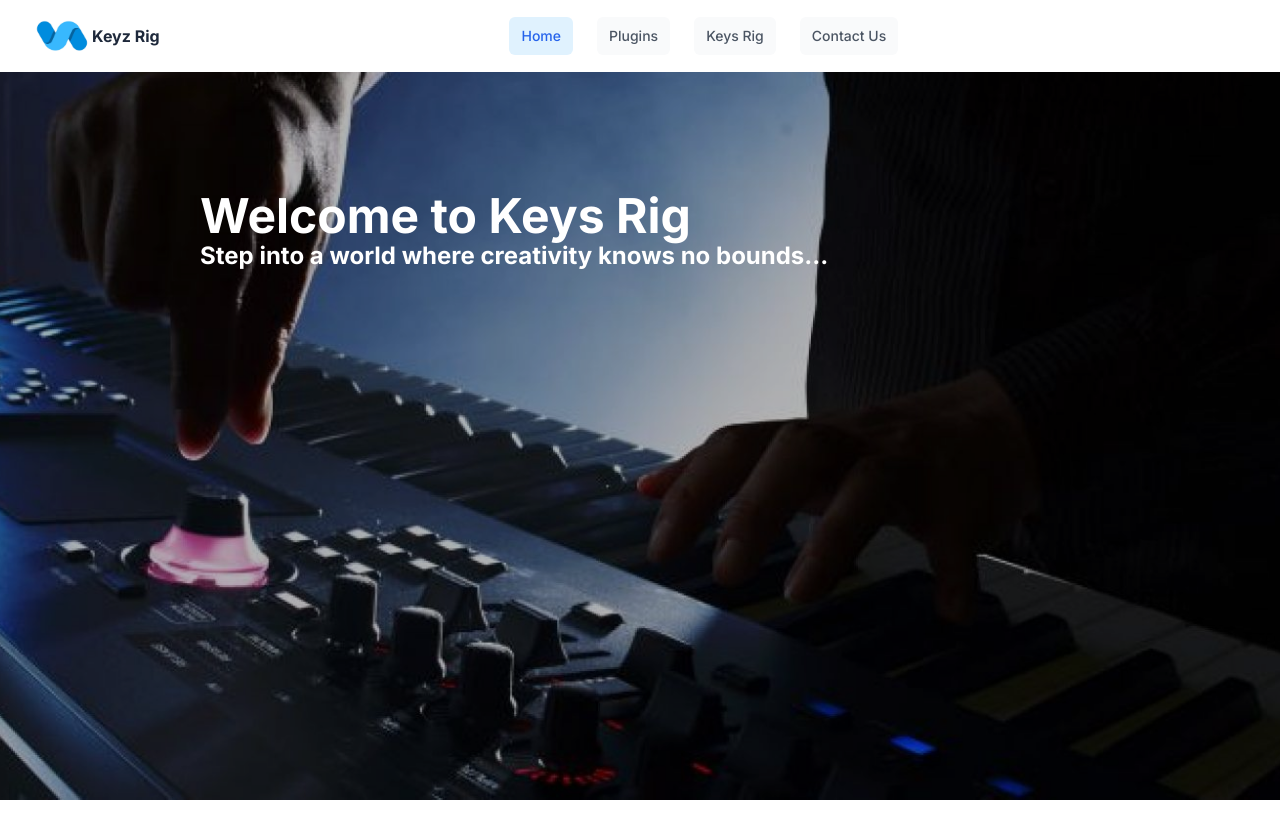
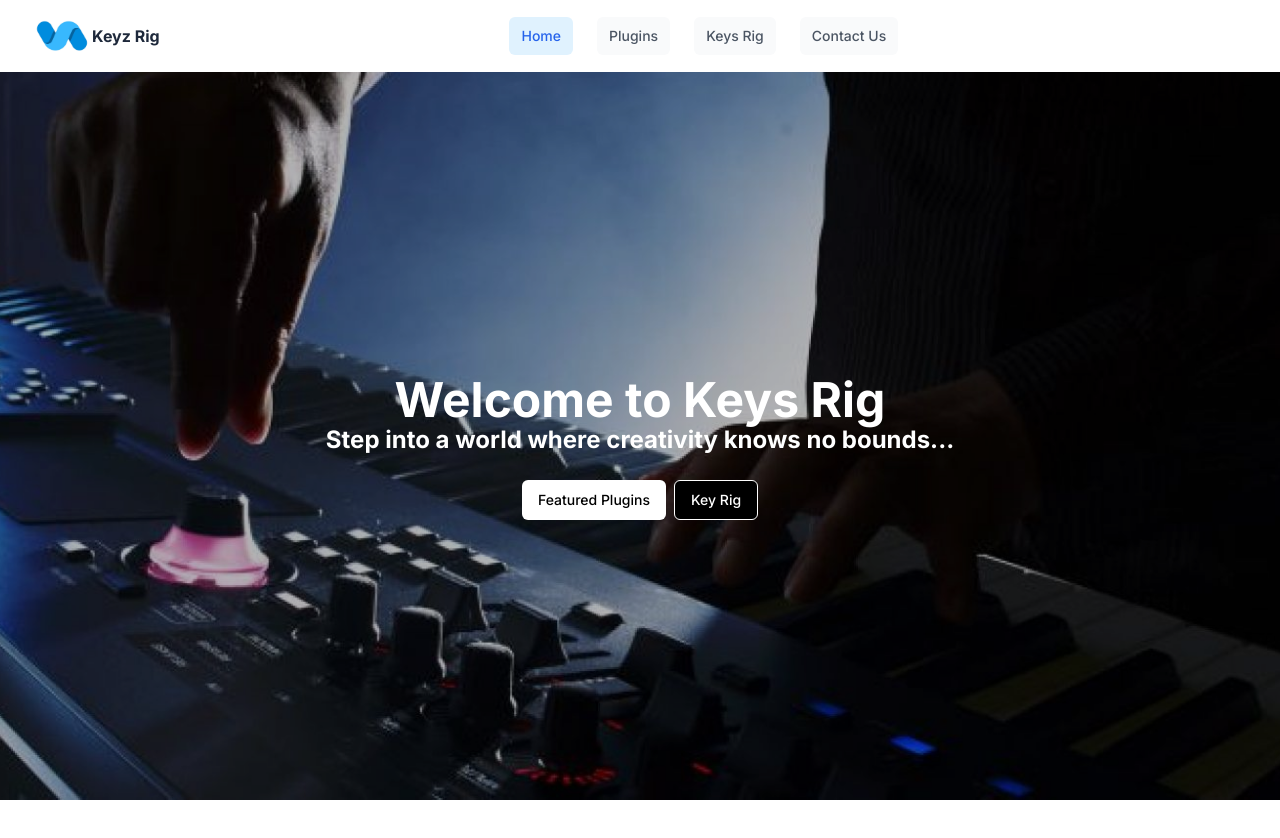
Before and after one commit to Ernest-Yoyowah/Keys-Rig, a Next.js app: page / in a window 1280 px wide. Shown: the top 838 px of the page. Built offline with nearby package versions, Linux system fonts and the light colour scheme; a web font is replaced by a local one.

Commit message:
Header Section Update

```diff
--- a/components/Header/header.tsx
+++ b/components/Header/header.tsx
@@ -1,14 +1,30 @@
 import React from "react";
 import AppBgImg from "./AppBgImg";
+import { Button } from "../ui/button";
+import Link from "next/link";
 
 const Header = () => {
   return (
-    <div className="">
-      <div className="w-max absolute p-10 m-20 left-20 ">
+    <div className="flex justify-center items-center">
+      <div className="absolute text-center m-0">
         <h1 className="text-white font-bold text-5xl">Welcome to Keys Rig</h1>
         <p className="text-white font-bold text-2xl">
           Step into a world where creativity knows no bounds...
         </p>
+        <br />
+        <div className="space-x-2">
+          <Button
+            variant="secondary"
+            className="bg-white text-black hover:bg-black hover:text-white hover:border-black"
+          >
+            <Link href="/">Featured Plugins</Link>
+          </Button>
+          <Button className="bg-black text-white border border-white hover:bg-white hover:text-black hover:border-white">
+            <Link href="/login">Key Rig</Link>
+          </Button>
+        </div>
+        <br />
+        <br />
       </div>
       <AppBgImg />
     </div>
```
